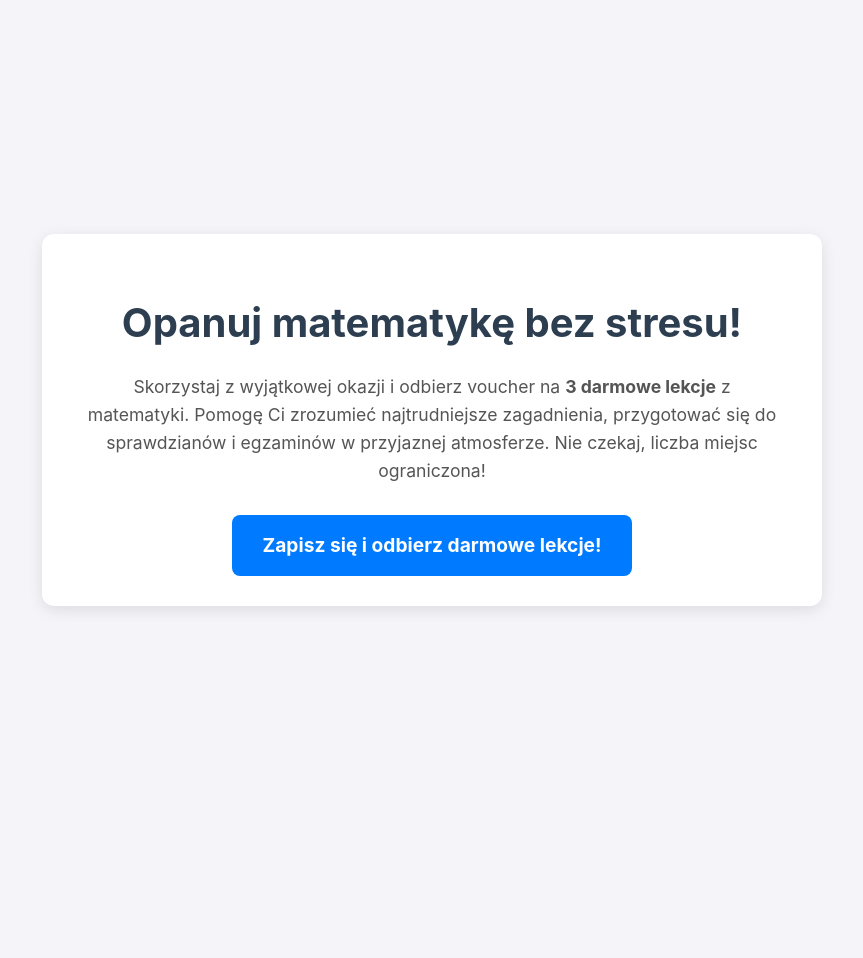
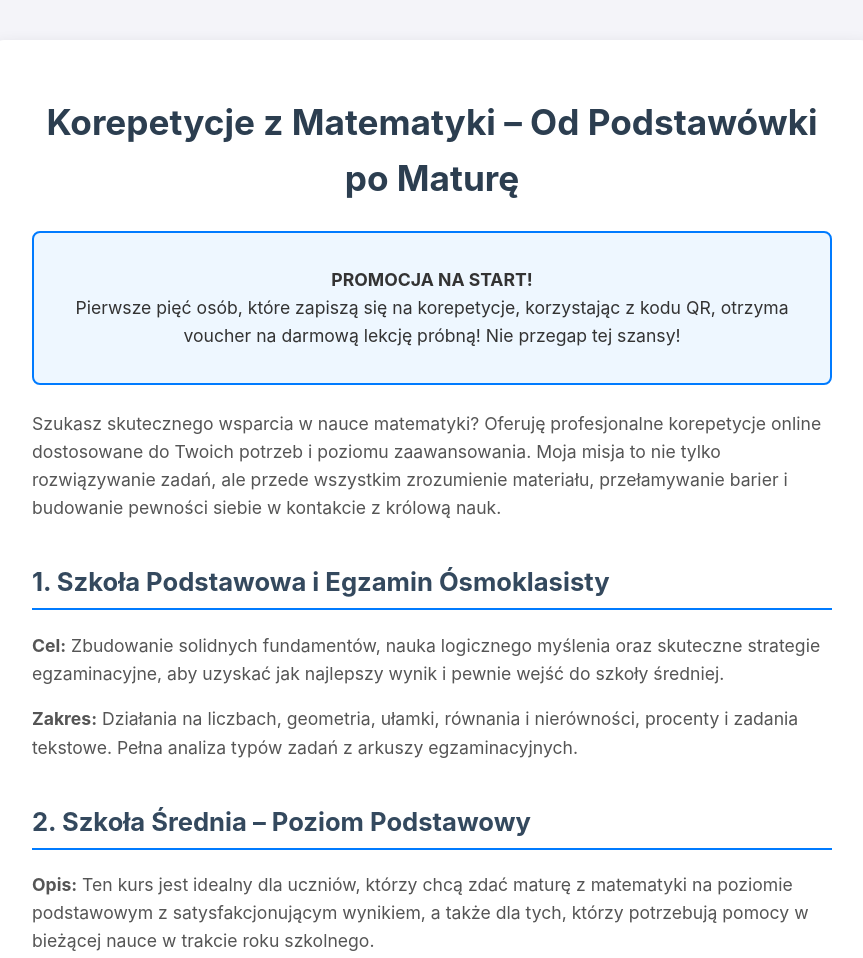
Before and after one commit to Roberten1/korepetycje-matematyka, a plain HTML site: page index.html in a window 1280 px wide. Shown: the top 958 px of the page, without its empty margins (208-1071 px from the left). Before the commit the page ends 840 px from the top, so only its background shows below. Drawn offline with Linux system fonts and the light colour scheme.

Commit message:
Update index.html

```diff
--- a/index.html
+++ b/index.html
@@ -3,7 +3,7 @@
 <head>
     <meta charset="UTF-8">
     <meta name="viewport" content="width=device-width, initial-scale=1.0">
-    <title>Korepetycje z Matematyki - Zapisz się!</title>
+    <title>Korepetycje z Matematyki – Od Podstawówki po Maturę</title>
     <style>
         /* Proste style, aby strona wyglądała czytelnie */
         body {
@@ -13,28 +13,56 @@
             color: #333;
             margin: 0;
             padding: 20px;
-            display: flex;
-            justify-content: center;
-            align-items: center;
-            min-height: 100vh;
         }
         .container {
             background-color: #ffffff;
             padding: 30px 40px;
             border-radius: 12px;
             box-shadow: 0 4px 15px rgba(0,0,0,0.1);
-            max-width: 700px;
+            max-width: 800px;
+            margin: 20px auto; /* Centrowanie kontenera */
             text-align: center;
         }
         h1 {
             color: #2c3e50;
-            font-size: 2.5em;
-            margin-bottom: 10px;
+            font-size: 2.2em;
+            margin-bottom: 20px;
+        }
+        h2 {
+            color: #34495e;
+            font-size: 1.6em;
+            margin-top: 40px;
+            border-bottom: 2px solid #007bff;
+            padding-bottom: 5px;
+            text-align: left;
+        }
+        h3 {
+             color: #2c3e50;
+             font-size: 1.4em;
+             margin-top: 40px;
         }
         p {
             font-size: 1.1em;
             color: #555;
-            margin-bottom: 30px;
+            text-align: left;
+        }
+        /* Styl dla wyróżnionej sekcji z promocją */
+        .promo-box {
+            background-color: #eef7ff;
+            border: 2px solid #007bff;
+            border-radius: 8px;
+            padding: 15px 20px;
+            margin: 25px 0;
+            text-align: center;
+        }
+        .promo-box p {
+             text-align: center;
+             font-size: 1.1em;
+             color: #333;
+        }
+        /* Styl dla pojedynczej sekcji oferty */
+        .service-section {
+            margin-bottom: 20px;
         }
         .cta-button {
             display: inline-block;
@@ -45,27 +73,59 @@
             font-weight: bold;
             text-decoration: none;
             border-radius: 8px;
+            margin-top: 20px;
             transition: background-color 0.3s ease, transform 0.2s ease;
         }
         .cta-button:hover {
             background-color: #0056b3;
             transform: scale(1.05);
         }
+        /* Ostatni paragraf przed przyciskiem */
+        .final-cta-p {
+            text-align: center;
+            font-size: 1em;
+            color: #444;
+            margin-top: 30px;
+        }
     </style>
 </head>
 <body>
 
     <div class="container">
-        <h1>Opanuj matematykę bez stresu!</h1>
+
+        <h1>Korepetycje z Matematyki – Od Podstawówki po Maturę</h1>
+
+        <div class="promo-box">
+            <p><strong>PROMOCJA NA START!</strong><br>Pierwsze pięć osób, które zapiszą się na korepetycje, korzystając z kodu QR, otrzyma voucher na darmową lekcję próbną! Nie przegap tej szansy!</p>
+        </div>
 
         <p>
-            Skorzystaj z wyjątkowej okazji i odbierz voucher na <strong>3 darmowe lekcje</strong> z matematyki.
-            Pomogę Ci zrozumieć najtrudniejsze zagadnienia, przygotować się do sprawdzianów i egzaminów w przyjaznej atmosferze.
-            Nie czekaj, liczba miejsc ograniczona!
+            Szukasz skutecznego wsparcia w nauce matematyki? Oferuję profesjonalne korepetycje online dostosowane do Twoich potrzeb i poziomu zaawansowania. Moja misja to nie tylko rozwiązywanie zadań, ale przede wszystkim zrozumienie materiału, przełamywanie barier i budowanie pewności siebie w kontakcie z królową nauk.
         </p>
 
+        <div class="service-section">
+            <h2>1. Szkoła Podstawowa i Egzamin Ósmoklasisty</h2>
+            <p><strong>Cel:</strong> Zbudowanie solidnych fundamentów, nauka logicznego myślenia oraz skuteczne strategie egzaminacyjne, aby uzyskać jak najlepszy wynik i pewnie wejść do szkoły średniej.</p>
+            <p><strong>Zakres:</strong> Działania na liczbach, geometria, ułamki, równania i nierówności, procenty i zadania tekstowe. Pełna analiza typów zadań z arkuszy egzaminacyjnych.</p>
+        </div>
+
+        <div class="service-section">
+            <h2>2. Szkoła Średnia – Poziom Podstawowy</h2>
+            <p><strong>Opis:</strong> Ten kurs jest idealny dla uczniów, którzy chcą zdać maturę z matematyki na poziomie podstawowym z satysfakcjonującym wynikiem, a także dla tych, którzy potrzebują pomocy w bieżącej nauce w trakcie roku szkolnego.</p>
+            <p><strong>Rozwinięcie:</strong> Skupiam się na rzetelnym wyjaśnianiu trudniejszych zagadnień i utrwalaniu podstawowych umiejętności, które są kluczowe na egzaminie maturalnym. Razem pracujemy nad efektywną organizacją wiedzy, by zminimalizować stres i maksymalnie wykorzystać czas na arkuszu. Zapewniam pełne przygotowanie maturalne, obejmujące wszystkie wymagane działy.</p>
+        </div>
+
+        <div class="service-section">
+            <h2>3. Szkoła Średnia – Poziom Rozszerzony</h2>
+            <p><strong>Opis:</strong> Oferta skierowana jest do ambitnych uczniów, którzy wiążą swoją przyszłość ze studiami technicznymi, ekonomicznymi lub innymi kierunkami wymagającymi Matury Rozszerzonej z matematyki. Przygotowanie to głęboka analiza materiału, w tym funkcji, rachunku różniczkowego i całkowego (jeśli wymagane), geometrii analitycznej oraz zaawansowanej kombinatoryki i prawdopodobieństwa. Celem jest osiągnięcie wysokiego wyniku, który otworzy drzwi na wymarzone studia.</p>
+        </div>
+
+        <h3>Gotowy, by zmienić podejście do matematyki?</h3>
+
+        <p class="final-cta-p">Zeskanuj kod QR i zapisz się już dziś, by otrzymać darmową lekcję!<br>(Pamiętaj: oferta limitowana do pierwszych 5 zapisów).</p>
+
         <a href="LINK_DO_TWOJEGO_FORMULARZA_GOOGLE" class="cta-button" target="_blank">
-            Zapisz się i odbierz darmowe lekcje!
+            Zapisz się i odbierz darmową lekcję!
         </a>
 
     </div>
```
